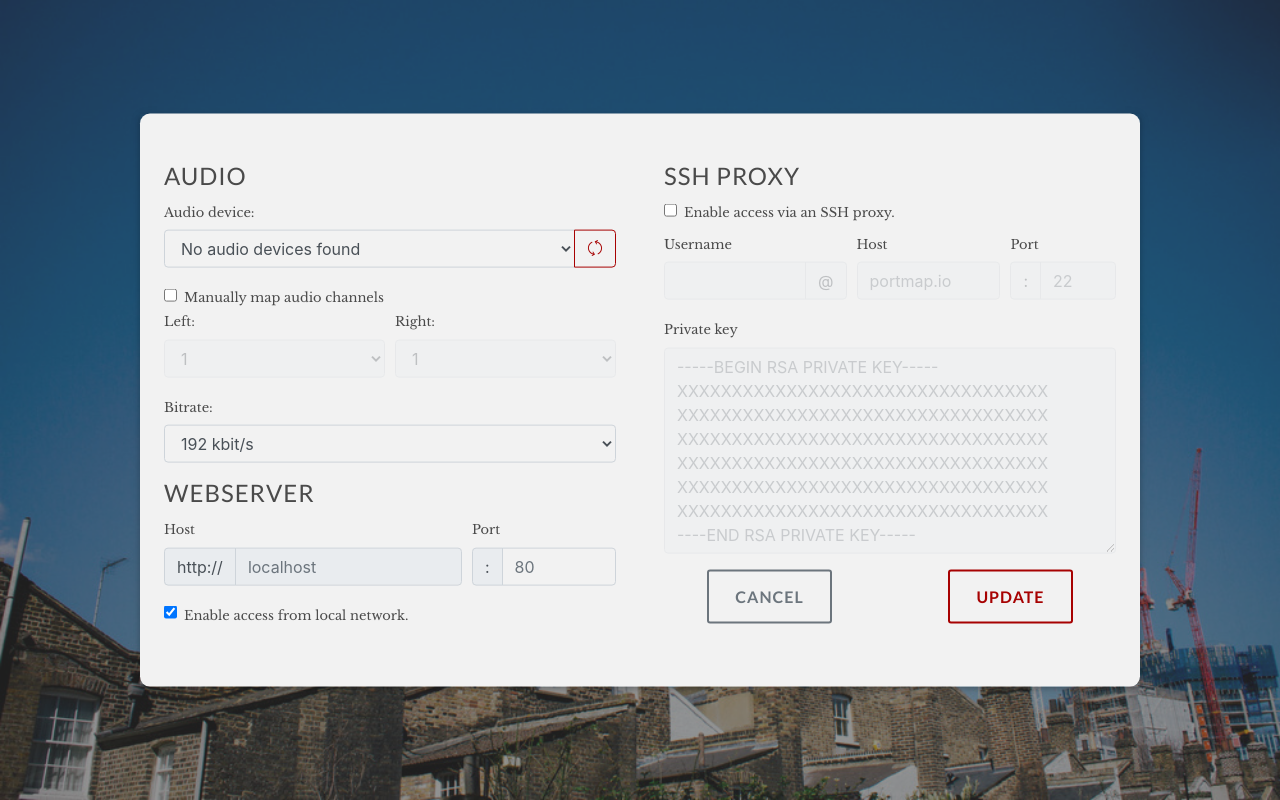
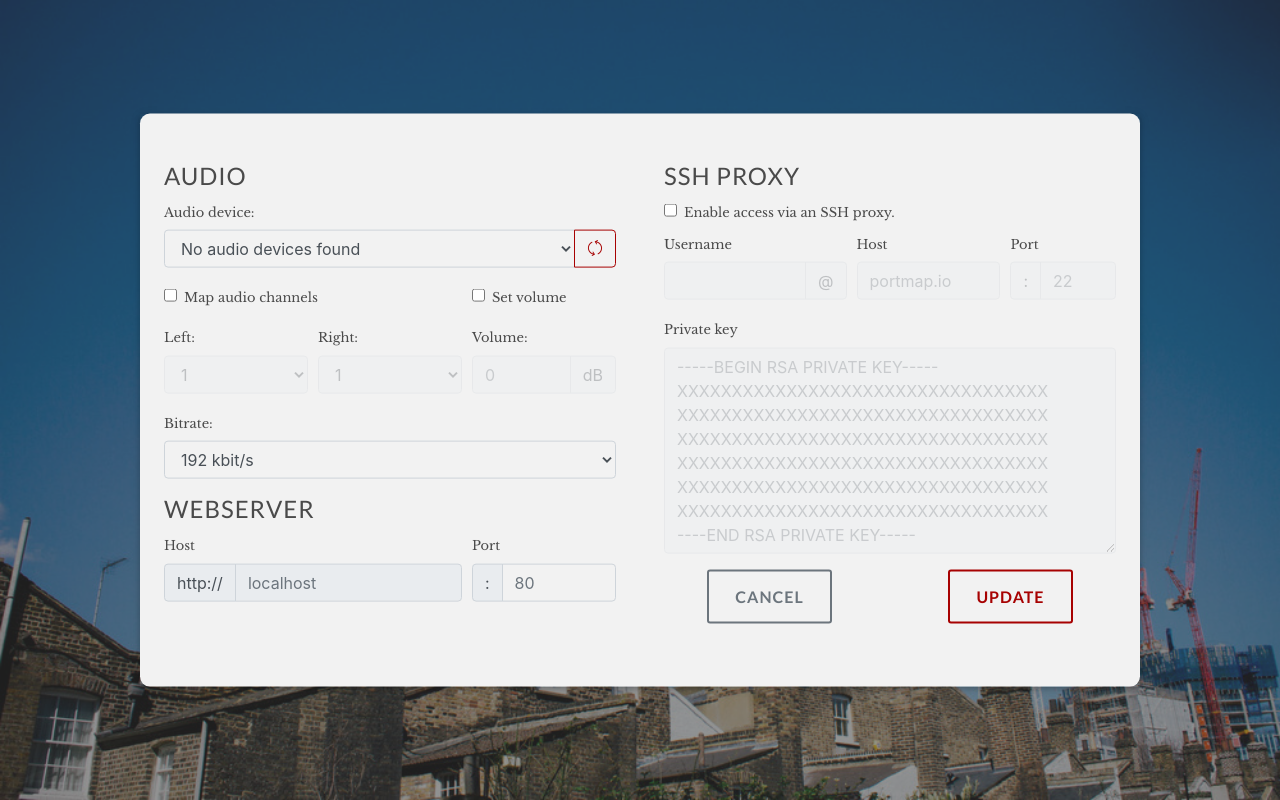
Before and after one commit to wasalm/simple-live-audio-streamer, a plain HTML site: page experiments/app-interface/v2/index.html in a window 1280 px wide. Both pictures are taken after a click on the button "Settings". Drawn offline with nearby package versions, Linux system fonts and the light colour scheme.

Commit message:
Update settings screen

```diff
--- a/experiments/app-interface/v2/assets/scripts/settings.js
+++ b/experiments/app-interface/v2/assets/scripts/settings.js
@@ -1,10 +1,13 @@
 document.getElementById("audio-channels").addEventListener("change", updateSettingsScreen);
+document.getElementById("audio-volume").addEventListener("change", updateSettingsScreen);
 document.getElementById("proxy").addEventListener("change", updateSettingsScreen);
 
 
 function updateSettingsScreen() {
 	document.getElementById("audio-channels-left").disabled = !document.getElementById("audio-channels").checked;
 	document.getElementById("audio-channels-right").disabled = !document.getElementById("audio-channels").checked;
+
+	document.getElementById("audio-volume-val").disabled = !document.getElementById("audio-volume").checked;
 
 	document.getElementById("proxy-user").disabled = !document.getElementById("proxy").checked;
 	document.getElementById("proxy-host").disabled = !document.getElementById("proxy").checked;
@@ -20,6 +23,12 @@ function updateSettingsScreen() {
 		document.getElementById("proxy-user").parentNode.classList.add("disabled");
 		document.getElementById("proxy-port").parentNode.classList.add("disabled");
 	}
+
+	if(document.getElementById("audio-volume").checked) {
+		document.getElementById("audio-volume-val").parentNode.classList.remove("disabled");
+	} else {
+		document.getElementById("audio-volume-val").parentNode.classList.add("disabled");
+	}
 }
 
 updateSettingsScreen();
--- a/experiments/app-interface/v2/index.html
+++ b/experiments/app-interface/v2/index.html
@@ -48,14 +48,26 @@
                                 </button>
                             </div>
                         </div>
-                        <div class="form-check">
-                            <input class="form-check-input" type="checkbox" value="" id="audio-channels">
-                            <label class="form-check-label" for="audio-channels">
-                                Manually map audio channels
-                            </label>
+                        <div class="form-row">
+                            <div class="form-group col-md-8">
+                                <div class="form-check">
+                                    <input class="form-check-input" type="checkbox" value="" id="audio-channels">
+                                    <label class="form-check-label" for="audio-channels">
+                                        Map audio channels
+                                    </label>
+                                </div>
+                            </div>
+                            <div class="form-group col-md-4">
+                                <div class="form-check">
+                                    <input class="form-check-input" type="checkbox" value="" id="audio-volume">
+                                    <label class="form-check-label" for="audio-volume">
+                                        Set volume
+                                    </label>
+                                </div>
+                            </div>
                         </div>
                         <div class="form-row">
-                            <div class="form-group col-md-6">
+                            <div class="form-group col-md-4">
                                 <label for="audio-channels-left">Left:</label>
                                 <select class="form-control" id="audio-channels-left">
                                     <option>1</option>
@@ -65,7 +77,7 @@
                                     <option>5</option>
                                 </select>
                             </div>
-                            <div class="form-group col-md-6">
+                            <div class="form-group col-md-4">
                                 <label for="audio-channels-right">Right:</label>
                                 <select class="form-control" id="audio-channels-right">
                                     <option>1</option>
@@ -74,6 +86,17 @@
                                     <option>4</option>
                                     <option>5</option>
                                 </select>
+                            </div>
+                            <div class="form-group col-md-4">
+                                <label for="audio-volume-val">Volume:</label>
+                                <div class="input-group">
+                                    <input class="form-control" type="number" placeholder="0" id="audio-volume-val">
+                                    <div class="input-group-append">
+                                        <span class="input-group-text">
+                                            dB
+                                        </span>
+                                    </div>
+                                </div>
                             </div>
                         </div>
                         <label for="audio-bitrate">Bitrate:</label>
@@ -116,12 +139,12 @@
                                 Ban users who guesses urls.
                             </label>
                         </div> -->
-                        <div class="form-check">
+                        <!-- <div class="form-check">
                             <input class="form-check-input" type="checkbox" value="" id="webserver-local" checked>
                             <label class="form-check-label" for="webserver-local">
                                 Enable access from local network.
                             </label>
-                        </div>
+                        </div> -->
                     </div>
                 </div>
                 <div class="card">
```
